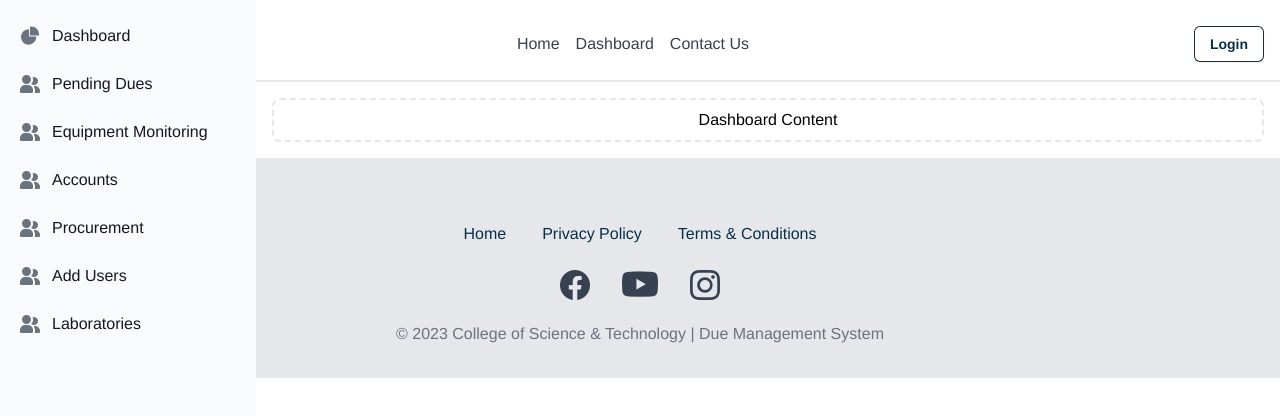
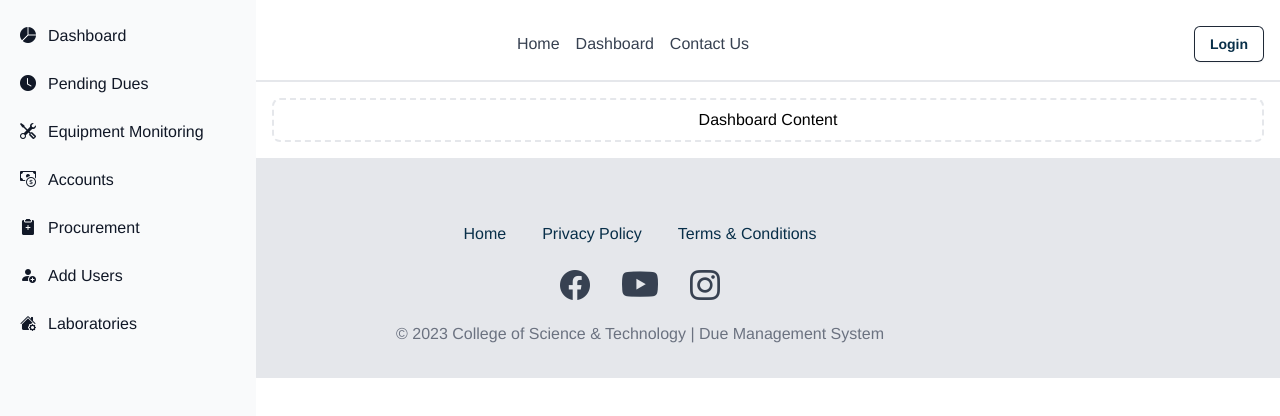
Before and after one commit to divyashC/due-mgmt-sys, a React (Create React App) app in the folder frontend/: page /dashboard in a window 1280 px wide. Shown: the top 416 px of the page. Built offline with nearby package versions, Linux system fonts and the light colour scheme.

Commit message:
Update Dashboard.js

```diff
--- a/frontend/src/pages/Dashboard.js
+++ b/frontend/src/pages/Dashboard.js
@@ -1,112 +1,142 @@
-import React,{ useState }from 'react'
-import Addusers from "../components/AddUsers.js"
-import Accounts  from '../components/Accounts.js';
-
+import React, { useState } from "react";
+import Addusers from "../components/AddUsers.js";
+import Accounts from "../components/Accounts.js";
 
 const Dashboard = () => {
-
-	const [activeMenuItem, setActiveMenuItem] = useState('Dashboard');
+	const [activeMenuItem, setActiveMenuItem] = useState("Dashboard");
 	const [showAddUsers, setShowAddUsers] = useState(false);
 
 	const handleMenuItemClick = (menuItem) => {
 		setActiveMenuItem(menuItem);
 		setShowAddUsers(false);
-	}
+	};
 
 	const handleAddUsersClick = () => {
 		setShowAddUsers(true);
-	}
+	};
 
 	return (
 		<>
-
-
-<button data-drawer-target="default-sidebar" data-drawer-toggle="default-sidebar" aria-controls="default-sidebar" type="button" class="inline-flex items-center p-2 mt-2 ml-3 text-sm text-gray-500 rounded-lg sm:hidden hover:bg-gray-100 focus:outline-none focus:ring-2 focus:ring-gray-200">
+			<button
+				data-drawer-target="default-sidebar"
+				data-drawer-toggle="default-sidebar"
+				aria-controls="default-sidebar"
+				type="button"
+				class="inline-flex items-center p-2 mt-2 ml-3 text-sm text-gray-500 rounded-lg sm:hidden hover:bg-gray-100 focus:outline-none focus:ring-2 focus:ring-gray-200"
+			>
 				<span class="sr-only">Open sidebar</span>
-   <svg class="w-6 h-6" aria-hidden="true" fill="currentColor" viewBox="0 0 20 20" xmlns="http://www.w3.org/2000/svg">
-      <path clip-rule="evenodd" fill-rule="evenodd" d="M2 4.75A.75.75 0 012.75 4h14.5a.75.75 0 010 1.5H2.75A.75.75 0 012 4.75zm0 10.5a.75.75 0 01.75-.75h7.5a.75.75 0 010 1.5h-7.5a.75.75 0 01-.75-.75zM2 10a.75.75 0 01.75-.75h14.5a.75.75 0 010 1.5H2.75A.75.75 0 012 10z"></path>
+				<svg
+					class="w-6 h-6"
+					aria-hidden="true"
+					fill="currentColor"
+					viewBox="0 0 20 20"
+					xmlns="http://www.w3.org/2000/svg"
+				>
+					<path
+						clip-rule="evenodd"
+						fill-rule="evenodd"
+						d="M2 4.75A.75.75 0 012.75 4h14.5a.75.75 0 010 1.5H2.75A.75.75 0 012 4.75zm0 10.5a.75.75 0 01.75-.75h7.5a.75.75 0 010 1.5h-7.5a.75.75 0 01-.75-.75zM2 10a.75.75 0 01.75-.75h14.5a.75.75 0 010 1.5H2.75A.75.75 0 012 10z"
+					></path>
 				</svg>
 			</button>
 
-<aside id="default-sidebar" class="fixed top-0 left-0 z-40 w-64 h-screen transition-transform -translate-x-full sm:translate-x-0" aria-label="Sidebar">
+			<aside
+				id="default-sidebar"
+				class="fixed top-0 left-0 z-40 w-64 h-screen transition-transform -translate-x-full sm:translate-x-0"
+				aria-label="Sidebar"
+			>
 				<div class="h-full px-3 py-4 overflow-y-auto bg-gray-50">
 					<ul class="space-y-2 font-medium">
 						<li>
-            <a onClick={() => handleMenuItemClick('Dashboard')} href="#" class="flex items-center p-2 text-gray-900 rounded-lg hover:bg-gray-10 group">
-               <svg class="w-5 h-5 text-gray-500 transition duration-75 group-hover:text-gray-900" aria-hidden="true" xmlns="http://www.w3.org/2000/svg" fill="currentColor" viewBox="0 0 22 21">
-                  <path d="M16.975 11H10V4.025a1 1 0 0 0-1.066-.998 8.5 8.5 0 1 0 9.039 9.039.999.999 0 0 0-1-1.066h.002Z"/>
-                  <path d="M12.5 0c-.157 0-.311.01-.565.027A1 1 0 0 0 11 1.02V10h8.975a1 1 0 0 0 1-.935c.013-.188.028-.374.028-.565A8.51 8.51 0 0 0 12.5 0Z"/>
-               </svg>
+							<a
+								onClick={() => handleMenuItemClick("Dashboard")}
+								href="#"
+								class="flex items-center p-2 text-gray-900 rounded-lg hover:bg-gray-10 group"
+							>
+								<i class="bi bi-pie-chart-fill"></i>
 								<span class="ml-3">Dashboard</span>
 							</a>
 						</li>
 						<li>
-            <a onClick={() => handleMenuItemClick('Pending Dues')} href="#" class="flex items-center p-2 text-gray-900 rounded-lg hover:bg-gray-100 group">
-               <svg class="flex-shrink-0 w-5 h-5 text-gray-500 transition duration-75 group-hover:text-gray-900" aria-hidden="true" xmlns="http://www.w3.org/2000/svg" fill="currentColor" viewBox="0 0 20 18">
-                  <path d="M14 2a3.963 3.963 0 0 0-1.4.267 6.439 6.439 0 0 1-1.331 6.638A4 4 0 1 0 14 2Zm1 9h-1.264A6.957 6.957 0 0 1 15 15v2a2.97 2.97 0 0 1-.184 1H19a1 1 0 0 0 1-1v-1a5.006 5.006 0 0 0-5-5ZM6.5 9a4.5 4.5 0 1 0 0-9 4.5 4.5 0 0 0 0 9ZM8 10H5a5.006 5.006 0 0 0-5 5v2a1 1 0 0 0 1 1h11a1 1 0 0 0 1-1v-2a5.006 5.006 0 0 0-5-5Z"/>
-               </svg>
+							<a
+								onClick={() => handleMenuItemClick("Pending Dues")}
+								href="#"
+								class="flex items-center p-2 text-gray-900 rounded-lg hover:bg-gray-100 group"
+							>
+								<i class="bi bi-clock-fill"></i>
 								<span class="flex-1 ml-3 whitespace-nowrap">Pending Dues</span>
 							</a>
 						</li>
 						<li>
-            <a onClick={() => handleMenuItemClick('Equipment Monitoring')} href="#" class="flex items-center p-2 text-gray-900 rounded-lg hover:bg-gray-100 group">
-               <svg class="flex-shrink-0 w-5 h-5 text-gray-500 transition duration-75 group-hover:text-gray-900" aria-hidden="true" xmlns="http://www.w3.org/2000/svg" fill="currentColor" viewBox="0 0 20 18">
-                  <path d="M14 2a3.963 3.963 0 0 0-1.4.267 6.439 6.439 0 0 1-1.331 6.638A4 4 0 1 0 14 2Zm1 9h-1.264A6.957 6.957 0 0 1 15 15v2a2.97 2.97 0 0 1-.184 1H19a1 1 0 0 0 1-1v-1a5.006 5.006 0 0 0-5-5ZM6.5 9a4.5 4.5 0 1 0 0-9 4.5 4.5 0 0 0 0 9ZM8 10H5a5.006 5.006 0 0 0-5 5v2a1 1 0 0 0 1 1h11a1 1 0 0 0 1-1v-2a5.006 5.006 0 0 0-5-5Z"/>
-               </svg>
-               <span class="flex-1 ml-3 whitespace-nowrap">Equipment Monitoring</span>
+							<a
+								onClick={() => handleMenuItemClick("Equipment Monitoring")}
+								href="#"
+								class="flex items-center p-2 text-gray-900 rounded-lg hover:bg-gray-100 group"
+							>
+								<i class="bi bi-tools"></i>
+								<span class="flex-1 ml-3 whitespace-nowrap">
+									Equipment Monitoring
+								</span>
 							</a>
 						</li>
 						<li>
-            <a onClick={() => handleMenuItemClick('Accounts')} href="#" class="flex items-center p-2 text-gray-900 rounded-lg hover:bg-gray-100 group">
-               <svg class="flex-shrink-0 w-5 h-5 text-gray-500 transition duration-75 group-hover:text-gray-900" aria-hidden="true" xmlns="http://www.w3.org/2000/svg" fill="currentColor" viewBox="0 0 20 18">
-                  <path d="M14 2a3.963 3.963 0 0 0-1.4.267 6.439 6.439 0 0 1-1.331 6.638A4 4 0 1 0 14 2Zm1 9h-1.264A6.957 6.957 0 0 1 15 15v2a2.97 2.97 0 0 1-.184 1H19a1 1 0 0 0 1-1v-1a5.006 5.006 0 0 0-5-5ZM6.5 9a4.5 4.5 0 1 0 0-9 4.5 4.5 0 0 0 0 9ZM8 10H5a5.006 5.006 0 0 0-5 5v2a1 1 0 0 0 1 1h11a1 1 0 0 0 1-1v-2a5.006 5.006 0 0 0-5-5Z"/>
-               </svg>
+							<a
+								onClick={() => handleMenuItemClick("Accounts")}
+								href="#"
+								class="flex items-center p-2 text-gray-900 rounded-lg hover:bg-gray-100 group"
+							>
+								<i class="bi bi-cash-coin"></i>
 								<span class="flex-1 ml-3 whitespace-nowrap">Accounts</span>
 							</a>
 						</li>
 						<li>
-            <a onClick={() => handleMenuItemClick('Procurement')} href="#" class="flex items-center p-2 text-gray-900 rounded-lg hover:bg-gray-100 group">
-               <svg class="flex-shrink-0 w-5 h-5 text-gray-500 transition duration-75 group-hover:text-gray-900" aria-hidden="true" xmlns="http://www.w3.org/2000/svg" fill="currentColor" viewBox="0 0 20 18">
-                  <path d="M14 2a3.963 3.963 0 0 0-1.4.267 6.439 6.439 0 0 1-1.331 6.638A4 4 0 1 0 14 2Zm1 9h-1.264A6.957 6.957 0 0 1 15 15v2a2.97 2.97 0 0 1-.184 1H19a1 1 0 0 0 1-1v-1a5.006 5.006 0 0 0-5-5ZM6.5 9a4.5 4.5 0 1 0 0-9 4.5 4.5 0 0 0 0 9ZM8 10H5a5.006 5.006 0 0 0-5 5v2a1 1 0 0 0 1 1h11a1 1 0 0 0 1-1v-2a5.006 5.006 0 0 0-5-5Z"/>
-               </svg>
+							<a
+								onClick={() => handleMenuItemClick("Procurement")}
+								href="#"
+								class="flex items-center p-2 text-gray-900 rounded-lg hover:bg-gray-100 group"
+							>
+								<i class="bi bi-clipboard2-plus-fill"></i>
 								<span class="flex-1 ml-3 whitespace-nowrap">Procurement</span>
 							</a>
 						</li>
 						<li>
-            <a onClick={() => handleMenuItemClick('Add Users')} href="#" class="flex items-center p-2 text-gray-900 rounded-lg hover:bg-gray-100 group">
-               <svg class="flex-shrink-0 w-5 h-5 text-gray-500 transition duration-75 group-hover:text-gray-900" aria-hidden="true" xmlns="http://www.w3.org/2000/svg" fill="currentColor" viewBox="0 0 20 18">
-                  <path d="M14 2a3.963 3.963 0 0 0-1.4.267 6.439 6.439 0 0 1-1.331 6.638A4 4 0 1 0 14 2Zm1 9h-1.264A6.957 6.957 0 0 1 15 15v2a2.97 2.97 0 0 1-.184 1H19a1 1 0 0 0 1-1v-1a5.006 5.006 0 0 0-5-5ZM6.5 9a4.5 4.5 0 1 0 0-9 4.5 4.5 0 0 0 0 9ZM8 10H5a5.006 5.006 0 0 0-5 5v2a1 1 0 0 0 1 1h11a1 1 0 0 0 1-1v-2a5.006 5.006 0 0 0-5-5Z"/>
-               </svg>
+							<a
+								onClick={() => handleMenuItemClick("Add Users")}
+								href="#"
+								class="flex items-center p-2 text-gray-900 rounded-lg hover:bg-gray-100 group"
+							>
+								<i class="bi bi-person-fill-add"></i>
 								<span class="flex-1 ml-3 whitespace-nowrap">Add Users</span>
 							</a>
 						</li>
 						<li>
-            <a onClick={() => handleMenuItemClick('Laboratories')} href="#" class="flex items-center p-2 text-gray-900 rounded-lg hover:bg-gray-100 group">
-               <svg class="flex-shrink-0 w-5 h-5 text-gray-500 transition duration-75 group-hover:text-gray-900" aria-hidden="true" xmlns="http://www.w3.org/2000/svg" fill="currentColor" viewBox="0 0 20 18">
-                  <path d="M14 2a3.963 3.963 0 0 0-1.4.267 6.439 6.439 0 0 1-1.331 6.638A4 4 0 1 0 14 2Zm1 9h-1.264A6.957 6.957 0 0 1 15 15v2a2.97 2.97 0 0 1-.184 1H19a1 1 0 0 0 1-1v-1a5.006 5.006 0 0 0-5-5ZM6.5 9a4.5 4.5 0 1 0 0-9 4.5 4.5 0 0 0 0 9ZM8 10H5a5.006 5.006 0 0 0-5 5v2a1 1 0 0 0 1 1h11a1 1 0 0 0 1-1v-2a5.006 5.006 0 0 0-5-5Z"/>
-               </svg>
+							<a
+								onClick={() => handleMenuItemClick("Laboratories")}
+								href="#"
+								class="flex items-center p-2 text-gray-900 rounded-lg hover:bg-gray-100 group"
+							>
+								<i class="bi bi-house-gear-fill"></i>
 								<span class="flex-1 ml-3 whitespace-nowrap">Laboratories</span>
 							</a>
 						</li>
-
 					</ul>
 				</div>
 			</aside>
-<div class="p-4 sm:ml-64 " >
+			<div class="p-4 sm:ml-64 ">
 				<div class="p-2 border-2 border-gray-200 border-dashed rounded-lg flex items-center justify-center">
-   {activeMenuItem === 'Dashboard' && <div>Dashboard Content</div>}
-          {activeMenuItem === 'Pending Dues' && <div>Pending Dues Content</div>}
-          {activeMenuItem === 'Equipment Monitoring' && <div>Equipment Monitoring Content</div>}
-          {activeMenuItem === 'Accounts' && <div>Accounts Content</div>}
-          {activeMenuItem === 'Procurement' && <div>Procurement Content</div>}
-          {activeMenuItem === 'Add Users' && <Addusers/> }
-          {activeMenuItem === 'Laboratories' && <div>Laboratories Content</div>}
+					{activeMenuItem === "Dashboard" && <div>Dashboard Content</div>}
+					{activeMenuItem === "Pending Dues" && <div>Pending Dues Content</div>}
+					{activeMenuItem === "Equipment Monitoring" && (
+						<div>Equipment Monitoring Content</div>
+					)}
+					{activeMenuItem === "Accounts" && <div>Accounts Content</div>}
+					{activeMenuItem === "Procurement" && <div>Procurement Content</div>}
+					{activeMenuItem === "Add Users" && <Addusers />}
+					{activeMenuItem === "Laboratories" && <div>Laboratories Content</div>}
 				</div>
 			</div>
+		</>
+	);
+};
 
-
-    </>
-  )
-}
-
-export default Dashboard
+export default Dashboard;
```
Lines whose indentation alone changed are shown as unchanged.
